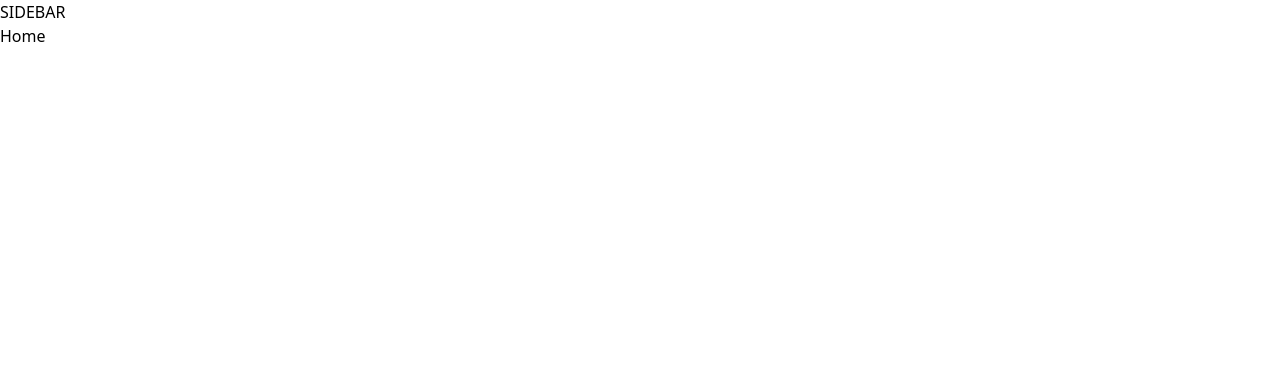
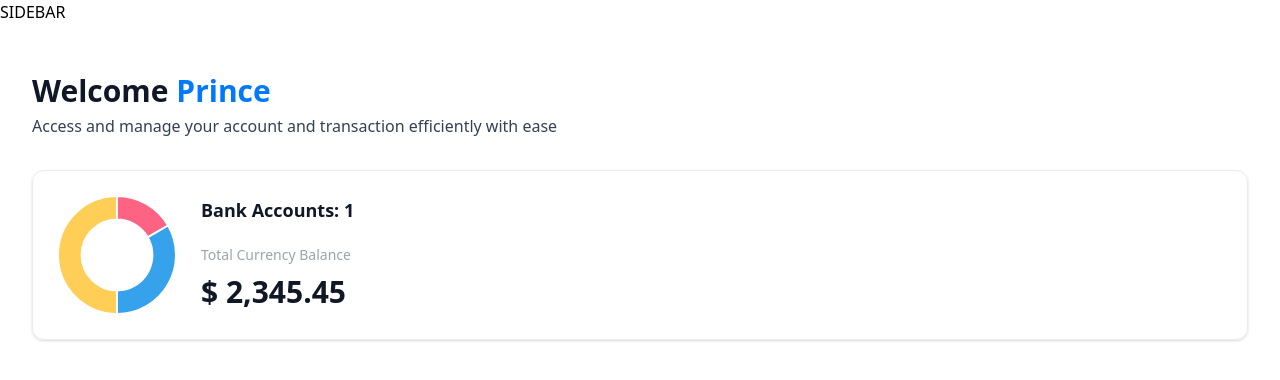
Before and after one commit to stephenprin/banking_system, a Next.js app: page / in a window 1280 px wide. Shown: the top 380 px of the page. Built offline with nearby package versions, Linux system fonts and the light colour scheme.

Commit message:
Integrate chartjs to the Bank balance

```diff
--- a/app/(root)/page.tsx
+++ b/app/(root)/page.tsx
@@ -1,8 +1,32 @@
+import HeaderBox from '@/components/HeaderBox'
+import TotalBalanceBox from '@/components/TotalBalanceBox'
 import React from 'react'
+import CountUp from 'react-countup';
 
 const Home = () => {
+  const loggedInUser={
+    name:"Prince"
+  }
   return (
-    <div> Home</div>
+    <div className="home">
+    <div className="home-content">
+      <div className="home-header">
+          <HeaderBox
+           type="greeting"
+           title="Welcome"
+           user={loggedInUser?.name || "GuestUser"}
+           subtext="Access and manage your account and transaction efficiently with ease"
+
+          />
+          <TotalBalanceBox
+          accounts={[]}
+          totalBanks={1}
+          totalCurrentBalance={2345.45}
+
+          />
+      </div>
+    </div>
+    </div>
   )
 }
 
--- a/app/globals.css
+++ b/app/globals.css
@@ -126,7 +126,7 @@
   }
 
   .total-balance-label {
-    @apply text-14 font-medium text-gray-600;
+    @apply text-14 font-medium text-gray-400;
   }
 
   .total-balance-amount {
@@ -217,7 +217,7 @@
   }
 
   .header-box-subtext {
-    @apply text-14 lg:text-16 font-normal text-gray-600;
+    @apply text-14 lg:text-16 font-normal text-gray-700;
   }
 
   /* Bank Card */
--- /dev/null
+++ b/components/AnimatedCounter.tsx
@@ -0,0 +1,17 @@
+"use client"
+import CountUp from 'react-countup';
+
+const AnimatedCounter = ({amount}:{amount:number}) => {
+  return (
+    <div className='w-full'>
+       <CountUp
+       duration={1.8}
+       decimals={2}
+       decimal="."
+       prefix="$ "
+       end={amount} />
+    </div>
+  )
+}
+
+export default AnimatedCounter
--- /dev/null
+++ b/components/DoughnutChart.tsx
@@ -0,0 +1,37 @@
+"use client"
+import { Chart as ChartJS, ArcElement, Tooltip, Legend } from "chart.js";
+import { Doughnut } from "react-chartjs-2";
+
+ChartJS.register(ArcElement, Tooltip, Legend);
+
+import React from 'react'
+
+export const DoughnutChart = ({accounts}:DoughnutChartProps) => {
+    const data={
+        datasets:[
+            {
+            label:"Banks",
+            data: [1250, 2500,3750],
+            backgroundColor:["#FF6384","#36A2EB","#FFCE56"],
+            hoverBackgroundColor:["#FF6384","#36A2EB","#FFCE56"]
+            }
+
+        ],
+        labels: ["Banks 1", "Banks 2", "Banks 3"]
+    }
+
+  return (
+    <Doughnut data={data}
+    options={{
+        responsive: true,
+        cutout:"60%",
+        plugins: {
+            legend: {
+                display:false
+            }
+        }
+    }
+}
+     />
+  )
+}
--- /dev/null
+++ b/components/HeaderBox.tsx
@@ -0,0 +1,20 @@
+import React from 'react'
+
+const HeaderBox = ({type, title, user, subtext}:HeaderBoxProps) => {
+  return (
+    <div className="header-box">
+       <h1 className="header-box-title">
+        {title}
+        {type==="greeting" &&(
+            <span className='text-bankGradient'>
+                &nbsp;{user}</span>
+        )}
+       </h1>
+       <p className='header-box-subtext'>{subtext}</p>
+
+
+    </div>
+  )
+}
+
+export default HeaderBox
--- /dev/null
+++ b/components/TotalBalanceBox.tsx
@@ -0,0 +1,28 @@
+import React from 'react'
+import { formatAmount } from '../lib/utils';
+import AnimatedCounter from './AnimatedCounter';
+import { DoughnutChart } from './DoughnutChart';
+
+const TotalBalanceBox = ({accounts=[], totalBanks, totalCurrentBalance}:TotalBalanceBoxProps) => {
+  return (
+    <section className="total-balance">
+        <div className='total-balance-chart'>
+             <DoughnutChart accounts={accounts}/>
+        </div>
+        <div className='flex flex-col gap-6'>
+            <h2 className='header-2'>
+            Bank Accounts: {totalBanks}
+            </h2>
+            <div className='flex flex-col gap-2'>
+                <p className='total-balance-label'>Total Currency Balance</p>
+                <div className='total-balance-amount flex-center gap-2'>
+                <AnimatedCounter amount={totalCurrentBalance} />
+                </div>
+            </div>
+        </div>
+
+    </section>
+  )
+}
+
+export default TotalBalanceBox
--- a/package.json
+++ b/package.json
@@ -10,11 +10,15 @@
   },
   "dependencies": {
     "@radix-ui/react-slot": "^1.0.2",
+    "chart.js": "^4.4.2",
     "class-variance-authority": "^0.7.0",
     "clsx": "^2.1.1",
     "lucide-react": "^0.378.0",
     "next": "14.2.3",
+    "query-string": "^9.0.0",
     "react": "^18",
+    "react-chartjs-2": "^5.2.0",
+    "react-countup": "^6.5.3",
     "react-dom": "^18",
     "tailwind-merge": "^2.3.0",
     "tailwindcss-animate": "^1.0.7"
--- a/types/index.d.ts
+++ b/types/index.d.ts
@@ -202,7 +202,7 @@ declare interface BankTabItemProps {
   appwriteItemId?: string;
 }
 
-declare interface TotlaBalanceBoxProps {
+declare interface TotalBalanceBoxProps {
   accounts: Account[];
   totalBanks: number;
   totalCurrentBalance: number;
```
Also changed, not shown: 1 other file (tests, documents, lock files or other folders).
